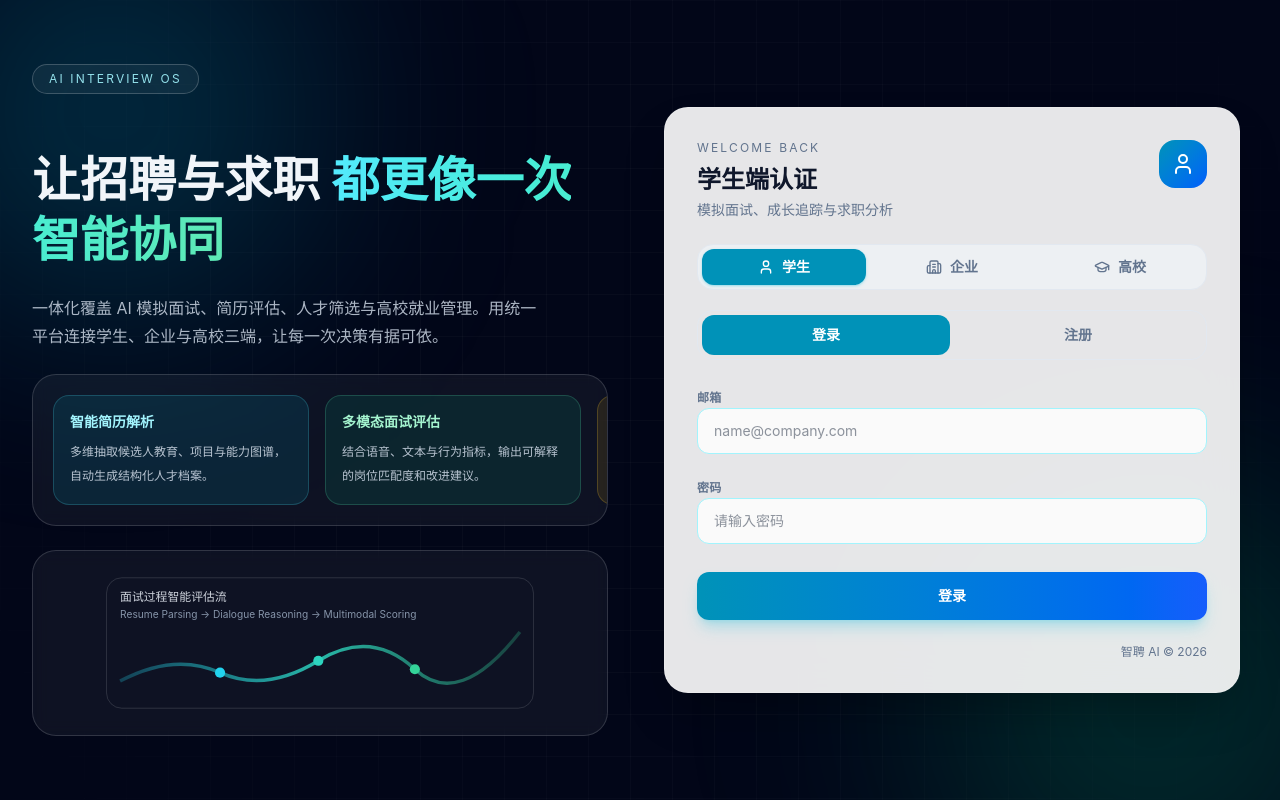
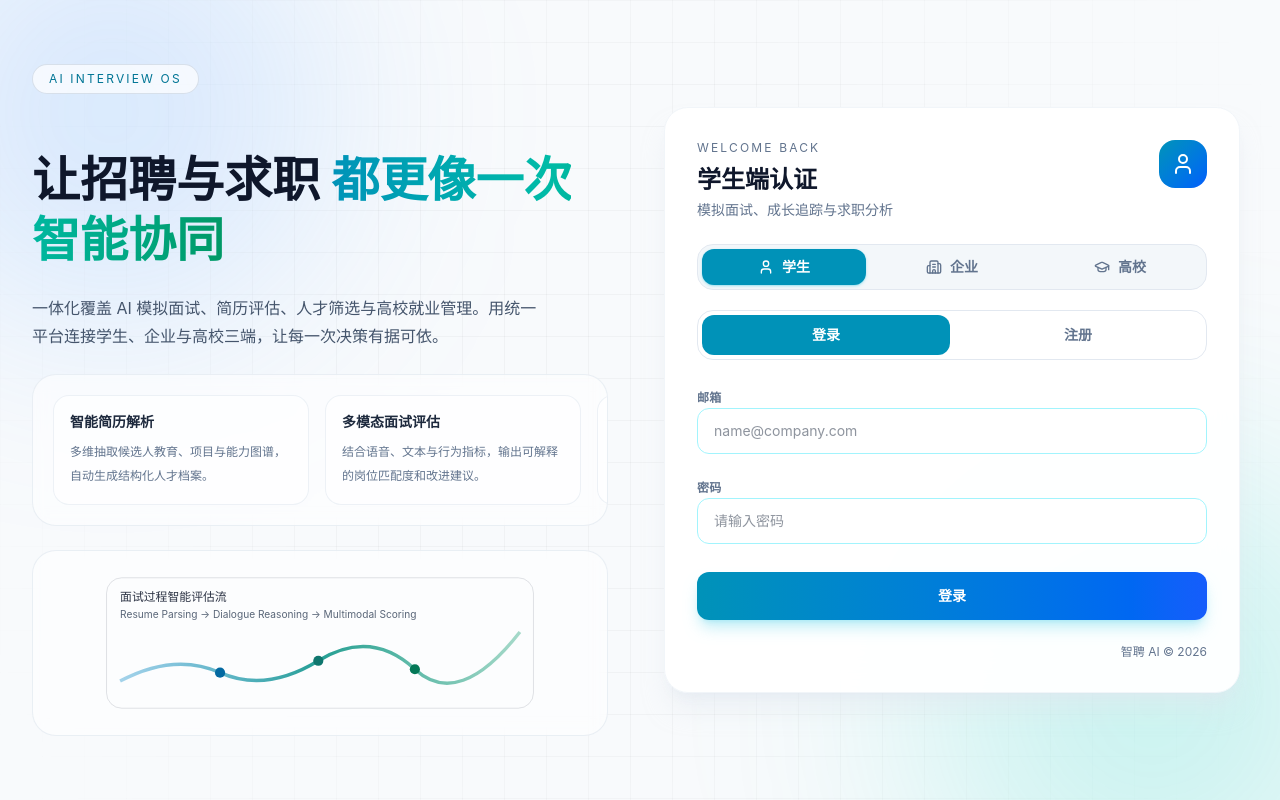
Before and after one commit to Mikasa5266/a05, a Vue app in the folder web/: page /student/login in a window 1280 px wide. Built offline with nearby package versions, Linux system fonts and the light colour scheme; no server answers.

Commit message:
登录页面美观优化

```diff
--- a/web/src/views/Login.vue
+++ b/web/src/views/Login.vue
@@ -1,68 +1,68 @@
 <template>
-  <div class="auth-page relative min-h-screen overflow-hidden bg-slate-950 text-slate-100">
+  <div class="auth-page relative min-h-screen overflow-hidden bg-slate-50 text-slate-900">
     <div class="pointer-events-none absolute inset-0 opacity-80 auth-grid"></div>
-    <div class="pointer-events-none absolute -left-24 -top-24 h-104 w-104 rounded-full bg-cyan-500/20 blur-[110px]"></div>
-    <div class="pointer-events-none absolute -right-24 -bottom-32 h-112 w-md rounded-full bg-emerald-500/20 blur-[120px]"></div>
+    <div class="pointer-events-none absolute -left-24 -top-24 h-104 w-104 rounded-full bg-blue-400/20 blur-[110px]"></div>
+    <div class="pointer-events-none absolute -right-24 -bottom-32 h-112 w-md rounded-full bg-teal-400/20 blur-[120px]"></div>
 
     <div class="relative z-10 mx-auto grid min-h-screen max-w-7xl grid-cols-1 px-4 py-6 lg:grid-cols-2 lg:gap-8 lg:px-8">
       <section class="hidden lg:flex lg:flex-col lg:justify-center lg:pr-4">
         <div class="space-y-6">
-          <p class="inline-flex items-center gap-2 rounded-full border border-white/20 bg-white/5 px-4 py-1.5 text-xs tracking-[0.18em] text-cyan-200/90">
+          <p class="inline-flex items-center gap-2 rounded-full border border-slate-300/70 bg-white/70 px-4 py-1.5 text-xs tracking-[0.18em] text-cyan-700">
             AI INTERVIEW OS
           </p>
-          <h1 class="mt-8 max-w-xl text-5xl font-bold leading-tight">
+          <h1 class="mt-8 max-w-xl text-5xl font-bold leading-tight text-slate-900">
             让招聘与求职
-            <span class="bg-linear-to-r from-cyan-300 via-teal-300 to-emerald-300 bg-clip-text text-transparent">都更像一次智能协同</span>
+            <span class="bg-linear-to-r from-cyan-600 via-teal-500 to-emerald-600 bg-clip-text text-transparent">都更像一次智能协同</span>
           </h1>
-          <p class="mt-6 max-w-lg text-base leading-7 text-slate-300/85">
+          <p class="mt-6 max-w-lg text-base leading-7 text-slate-600">
             一体化覆盖 AI 模拟面试、简历评估、人才筛选与高校就业管理。用统一平台连接学生、企业与高校三端，让每一次决策有据可依。
           </p>
 
-          <div class="overflow-hidden rounded-3xl border border-white/15 bg-white/5 p-5 backdrop-blur">
+          <div class="overflow-hidden rounded-3xl border border-slate-200/70 bg-white/55 p-5 backdrop-blur">
             <div class="feature-track flex min-w-max gap-4">
-              <article class="w-64 shrink-0 rounded-2xl border border-cyan-300/20 bg-cyan-400/10 p-4">
-                <p class="text-sm font-semibold text-cyan-200">智能简历解析</p>
-                <p class="mt-2 text-xs leading-6 text-slate-300/90">多维抽取候选人教育、项目与能力图谱，自动生成结构化人才档案。</p>
+              <article class="w-64 shrink-0 rounded-2xl border border-slate-200/60 bg-white/60 p-4">
+                <p class="text-sm font-semibold text-slate-800">智能简历解析</p>
+                <p class="mt-2 text-xs leading-6 text-slate-500">多维抽取候选人教育、项目与能力图谱，自动生成结构化人才档案。</p>
               </article>
-              <article class="w-64 shrink-0 rounded-2xl border border-emerald-300/20 bg-emerald-400/10 p-4">
-                <p class="text-sm font-semibold text-emerald-200">多模态面试评估</p>
-                <p class="mt-2 text-xs leading-6 text-slate-300/90">结合语音、文本与行为指标，输出可解释的岗位匹配度和改进建议。</p>
+              <article class="w-64 shrink-0 rounded-2xl border border-slate-200/60 bg-white/60 p-4">
+                <p class="text-sm font-semibold text-slate-800">多模态面试评估</p>
+                <p class="mt-2 text-xs leading-6 text-slate-500">结合语音、文本与行为指标，输出可解释的岗位匹配度和改进建议。</p>
               </article>
-              <article class="w-64 shrink-0 rounded-2xl border border-amber-300/20 bg-amber-400/10 p-4">
-                <p class="text-sm font-semibold text-amber-200">企业级人才库</p>
-                <p class="mt-2 text-xs leading-6 text-slate-300/90">构建可检索、可复用的候选池，支持岗位画像筛选和校企人才协同。</p>
+              <article class="w-64 shrink-0 rounded-2xl border border-slate-200/60 bg-white/60 p-4">
+                <p class="text-sm font-semibold text-slate-800">企业级人才库</p>
+                <p class="mt-2 text-xs leading-6 text-slate-500">构建可检索、可复用的候选池，支持岗位画像筛选和校企人才协同。</p>
               </article>
-              <article class="w-64 shrink-0 rounded-2xl border border-cyan-300/20 bg-cyan-400/10 p-4">
-                <p class="text-sm font-semibold text-cyan-200">智能简历解析</p>
-                <p class="mt-2 text-xs leading-6 text-slate-300/90">多维抽取候选人教育、项目与能力图谱，自动生成结构化人才档案。</p>
+              <article class="w-64 shrink-0 rounded-2xl border border-slate-200/60 bg-white/60 p-4">
+                <p class="text-sm font-semibold text-slate-800">智能简历解析</p>
+                <p class="mt-2 text-xs leading-6 text-slate-500">多维抽取候选人教育、项目与能力图谱，自动生成结构化人才档案。</p>
               </article>
-              <article class="w-64 shrink-0 rounded-2xl border border-emerald-300/20 bg-emerald-400/10 p-4">
-                <p class="text-sm font-semibold text-emerald-200">多模态面试评估</p>
-                <p class="mt-2 text-xs leading-6 text-slate-300/90">结合语音、文本与行为指标，输出可解释的岗位匹配度和改进建议。</p>
+              <article class="w-64 shrink-0 rounded-2xl border border-slate-200/60 bg-white/60 p-4">
+                <p class="text-sm font-semibold text-slate-800">多模态面试评估</p>
+                <p class="mt-2 text-xs leading-6 text-slate-500">结合语音、文本与行为指标，输出可解释的岗位匹配度和改进建议。</p>
               </article>
-              <article class="w-64 shrink-0 rounded-2xl border border-amber-300/20 bg-amber-400/10 p-4">
-                <p class="text-sm font-semibold text-amber-200">企业级人才库</p>
-                <p class="mt-2 text-xs leading-6 text-slate-300/90">构建可检索、可复用的候选池，支持岗位画像筛选和校企人才协同。</p>
+              <article class="w-64 shrink-0 rounded-2xl border border-slate-200/60 bg-white/60 p-4">
+                <p class="text-sm font-semibold text-slate-800">企业级人才库</p>
+                <p class="mt-2 text-xs leading-6 text-slate-500">构建可检索、可复用的候选池，支持岗位画像筛选和校企人才协同。</p>
               </article>
             </div>
           </div>
 
-          <div class="rounded-3xl border border-white/15 bg-white/5 p-5 backdrop-blur">
+          <div class="rounded-3xl border border-slate-200/70 bg-white/55 p-5 backdrop-blur">
             <svg viewBox="0 0 520 170" class="h-36 w-full">
               <defs>
                 <linearGradient id="aiLine" x1="0" y1="0" x2="1" y2="0">
-                  <stop offset="0%" stop-color="#22d3ee" stop-opacity="0.25" />
-                  <stop offset="50%" stop-color="#2dd4bf" stop-opacity="0.85" />
-                  <stop offset="100%" stop-color="#34d399" stop-opacity="0.25" />
+                  <stop offset="0%" stop-color="#0284c7" stop-opacity="0.35" />
+                  <stop offset="50%" stop-color="#0d9488" stop-opacity="0.9" />
+                  <stop offset="100%" stop-color="#059669" stop-opacity="0.35" />
                 </linearGradient>
               </defs>
-              <rect x="8" y="8" width="504" height="154" rx="18" fill="none" stroke="rgba(255,255,255,0.15)" />
+              <rect x="8" y="8" width="504" height="154" rx="18" fill="none" stroke="rgba(15,23,42,0.14)" />
               <path d="M24 130 Q88 96 142 120 T258 106 T372 116 T496 72" fill="none" stroke="url(#aiLine)" stroke-width="4" />
-              <circle cx="142" cy="120" r="6" fill="#22d3ee" />
-              <circle cx="258" cy="106" r="6" fill="#2dd4bf" />
-              <circle cx="372" cy="116" r="6" fill="#34d399" />
-              <text x="24" y="36" fill="rgba(226,232,240,0.9)" font-size="14">面试过程智能评估流</text>
-              <text x="24" y="56" fill="rgba(148,163,184,0.9)" font-size="12">Resume Parsing → Dialogue Reasoning → Multimodal Scoring</text>
+              <circle cx="142" cy="120" r="6" fill="#0369a1" />
+              <circle cx="258" cy="106" r="6" fill="#0f766e" />
+              <circle cx="372" cy="116" r="6" fill="#047857" />
+              <text x="24" y="36" fill="rgba(15,23,42,0.88)" font-size="14">面试过程智能评估流</text>
+              <text x="24" y="56" fill="rgba(71,85,105,0.9)" font-size="12">Resume Parsing → Dialogue Reasoning → Multimodal Scoring</text>
             </svg>
           </div>
         </div>
@@ -70,7 +70,7 @@
       </section>
 
       <section class="flex items-center justify-center py-6 lg:py-10">
-        <div class="w-full max-w-xl rounded-3xl border border-white/15 bg-white/90 p-6 text-slate-900 shadow-2xl shadow-black/30 backdrop-blur-xl sm:p-8">
+        <div class="w-full max-w-xl rounded-3xl border border-slate-100 bg-white/95 p-6 text-slate-900 shadow-xl shadow-slate-200/50 backdrop-blur-xl sm:p-8">
           <div class="mb-6 flex items-start justify-between gap-4">
             <div>
               <p class="text-xs uppercase tracking-[0.18em] text-slate-500">Welcome back</p>
@@ -82,14 +82,14 @@
             </div>
           </div>
 
-          <div class="rounded-2xl border border-slate-200 bg-slate-100/70 p-1">
+          <div class="rounded-2xl border border-slate-200 bg-slate-100/80 p-1">
             <div class="grid grid-cols-3 gap-1">
               <button
                 v-for="item in roleOptions"
                 :key="item.role"
                 type="button"
                 class="cursor-pointer flex items-center justify-center gap-2 rounded-xl px-2 py-2 text-xs font-semibold transition sm:text-sm"
-                :class="activeRole === item.role ? item.activeClass : 'text-slate-500 hover:text-slate-700'"
+                :class="activeRole === item.role ? item.activeClass : 'text-slate-500 hover:bg-slate-200/50 hover:text-slate-700'"
                 @click="switchRole(item.role)"
               >
                 <component :is="item.icon" class="h-4 w-4" />
@@ -105,7 +105,7 @@
                 :key="item.value"
                 type="button"
                 class="cursor-pointer rounded-xl px-4 py-2.5 text-sm font-semibold transition"
-                :class="mode === item.value ? currentTheme.modeActive : 'text-slate-500 hover:text-slate-800'"
+                :class="mode === item.value ? currentTheme.modeActive : 'text-slate-500 hover:bg-slate-100 hover:text-slate-800'"
                 @click="mode = item.value"
               >
                 {{ item.label }}
@@ -330,8 +330,8 @@ const handleOrganizationApply = async (payload, email) => {
 <style scoped>
 .auth-grid {
   background-image:
-    linear-gradient(rgba(255, 255, 255, 0.03) 1px, transparent 1px),
-    linear-gradient(90deg, rgba(255, 255, 255, 0.03) 1px, transparent 1px);
+    linear-gradient(rgba(0, 0, 0, 0.04) 1px, transparent 1px),
+    linear-gradient(90deg, rgba(0, 0, 0, 0.04) 1px, transparent 1px);
   background-size: 42px 42px;
   mask-image: radial-gradient(circle at center, black 42%, transparent 100%);
 }
```
